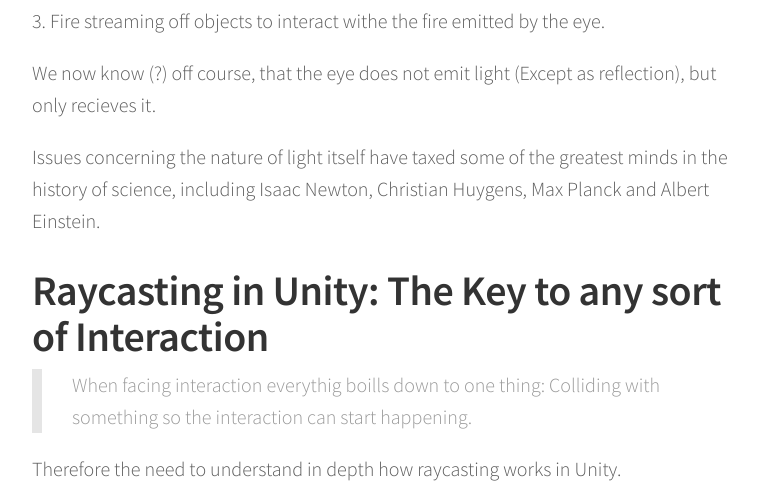
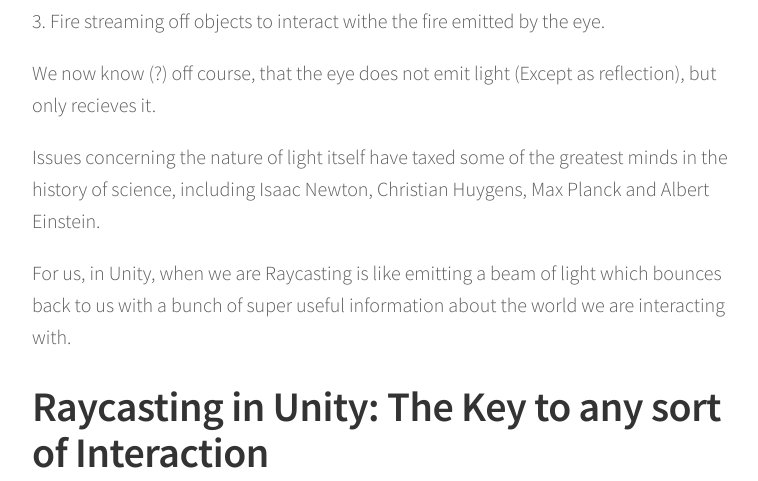
Before and after one commit to bernatferragut/FutureWeb-blog, a Jekyll site: the page built from _posts/29-11-16-VR-Raycasting.md, in a window 1280 px wide and 900 px high, scrolled down 545 px, cut to the strip 0-481 px from the top of the window. Shown: the whole strip, without its empty margins (248-1006 px from the left). Built offline with Jekyll 4.4.1, drawn with Linux system fonts in a browser that asks for light colours; nearby versions of some CDN libraries; comment, search, counter and statistics services are not loaded.

```diff
--- a/_posts/29-11-16-VR-Raycasting.md
+++ b/_posts/29-11-16-VR-Raycasting.md
@@ -19,6 +19,8 @@
 We now know (?) off course, that the eye does not emit light (Except as reflection), but only recieves it.
 
 Issues concerning the nature of light itself have taxed some of the greatest minds in the history of science, including Isaac Newton, Christian Huygens, Max Planck and Albert Einstein.
+
+For us, in Unity, when we are Raycasting is like emitting a beam of light which bounces back to us with a bunch of super useful information about the world we are interacting with.
 
 # Raycasting in Unity: The Key to any sort of Interaction
 
```
